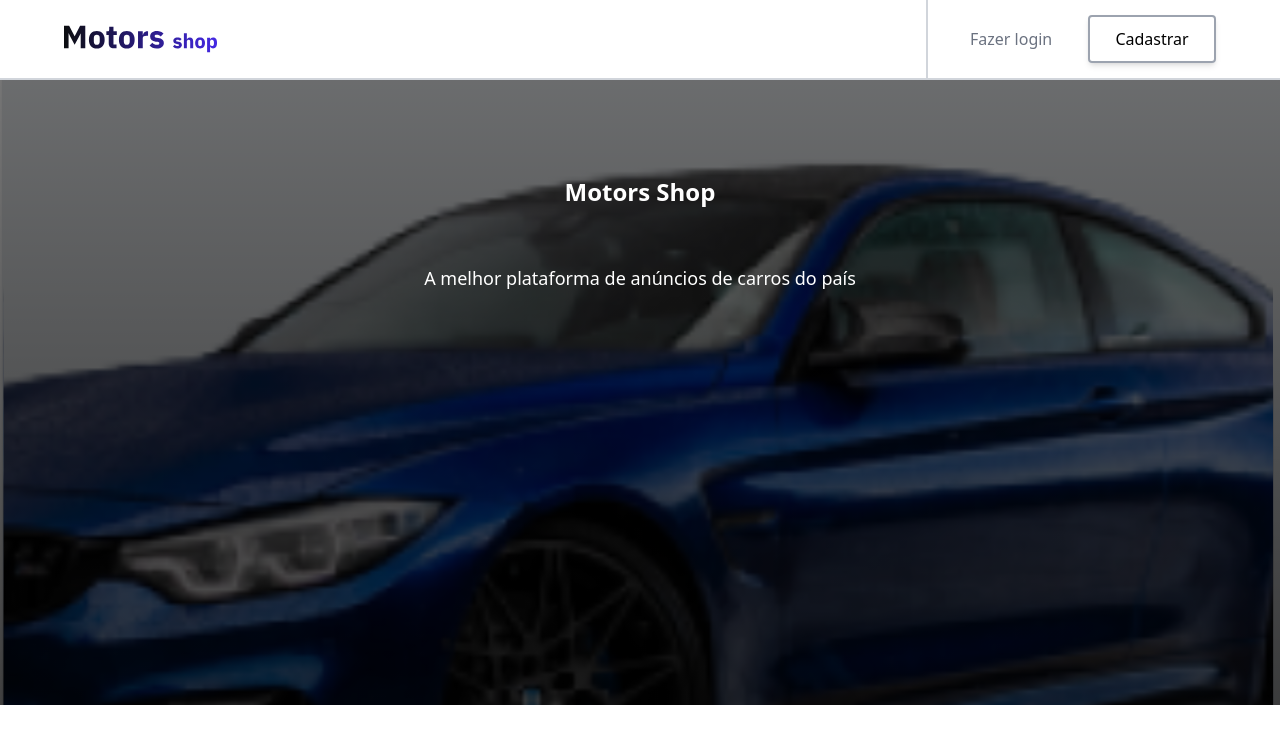
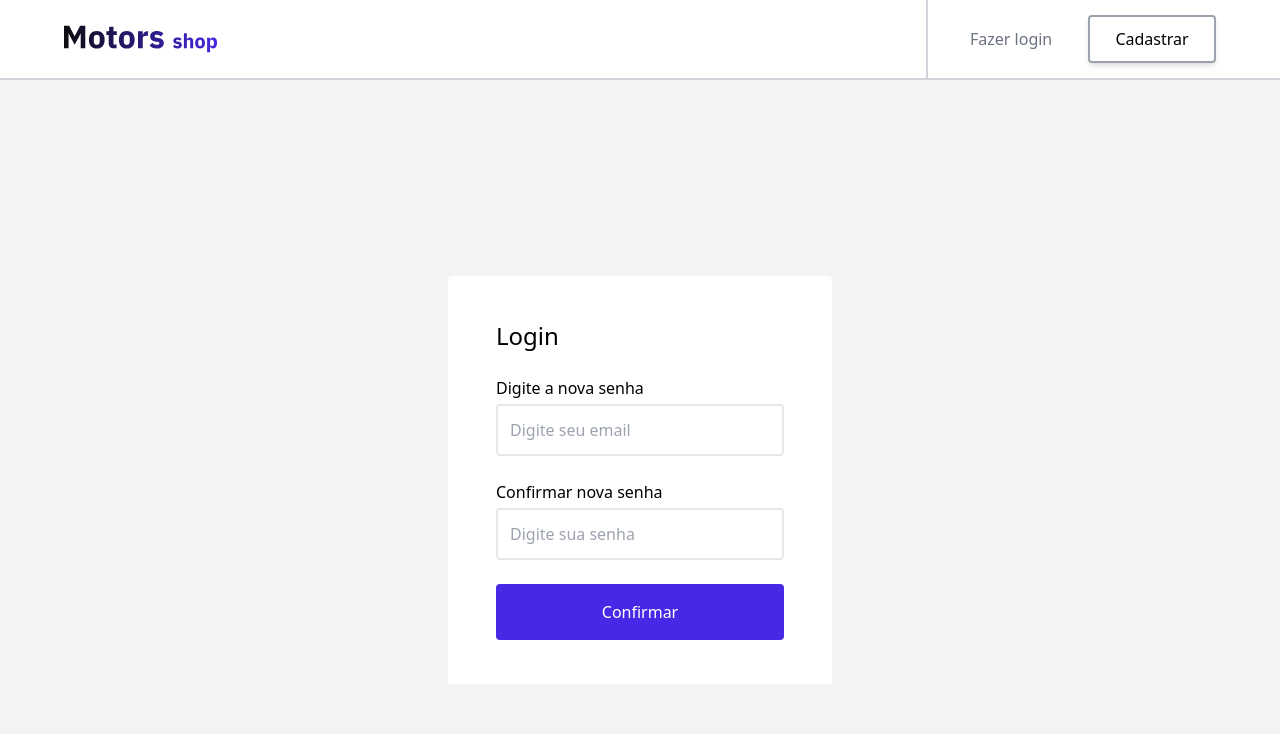
Before and after one commit to motors-shop-grupo1-t14-alex/motors-shop-front-end, a React (Vite) app: page /passwordRecovery in a window 1280 px wide. Before the commit this address led to /. Shown: the top 734 px of the page. Built offline with nearby package versions, Linux system fonts and the light colour scheme.

Commit message:
feat: create page and form

```diff
--- a/src/components/loginForm/index.tsx
+++ b/src/components/loginForm/index.tsx
@@ -20,10 +20,10 @@ export const FormLogin = (): JSX.Element => {
     });
 
     return (
-    <main className="bg-grey8 flex items-center justify-center h-700px mobileGG:h-screen py-8 font-medium">
+        <main className="bg-grey8 flex flex-col items-center justify-center h-700px mobileGG:h-screen py-8 font-medium">
             <Form
                 onSubmit={handleSubmit(login)}
-        inputCSS="flex flex-col transition-all gap-6 py-8 px-4 rounded bg-white justify-center items-center w-95/100 md:w-1/2 lg:w-1/3 xl:w-30/100 2xl:w-1/4 md:py-11 md:px-12"
+                inputCSS="flex flex-col transition-all gap-6 pt-8 pb-5 px-4 rounded-t bg-white justify-center items-center w-95/100 md:w-1/2 lg:w-1/3 xl:w-30/100 2xl:w-1/4 md:pt-11 md:pb-5 md:px-12"
             >
                 <h2 className="text-2xl w-full">Login</h2>
                 <section className="w-full relative flex flex-col">
@@ -55,13 +55,18 @@ export const FormLogin = (): JSX.Element => {
                     </span>
                 </section>
 
-        <button className="text-sm opacity-80 disabled:true w-full flex justify-end items-start ">
-          <p>Esqueci minha senha</p>
-        </button>
-
                 <button className="p-4 bg-brand1 text-white rounded w-full">
                     Entrar
                 </button>
+            </Form>
+
+            <div className="flex flex-col transition-all gap-6 px-4 rounded-b bg-white justify-center items-center w-95/100 md:w-1/2 lg:w-1/3 xl:w-30/100 2xl:w-1/4 md:pb-11 md:px-12">
+                <Link
+                    to="/passwordRecovery"
+                    className="text-sm opacity-80 disabled:true w-full flex justify-end items-start "
+                >
+                    Esqueci minha senha
+                </Link>
 
                 <p>Ainda não possui conta?</p>
 
@@ -71,7 +76,7 @@ export const FormLogin = (): JSX.Element => {
                 >
                     Cadastrar
                 </Link>
-      </Form>
+            </div>
         </main>
     );
 };
--- a/src/contexts/userContext/index.tsx
+++ b/src/contexts/userContext/index.tsx
@@ -38,7 +38,14 @@ export const UserProvider = ({ children }: iUserContextProps) => {
             const response = await api.post("/login", data);
             localStorage.setItem("@TOKEN", JSON.stringify(response.data.token));
             localStorage.setItem("@ID", JSON.stringify(response.data.user.id));
-            localStorage.setItem("@INFOS", JSON.stringify({name: response.data.user.name, is_seller: response.data.user.is_seller, description: response.data.user.description}))
+            localStorage.setItem(
+                "@INFOS",
+                JSON.stringify({
+                    name: response.data.user.name,
+                    is_seller: response.data.user.is_seller,
+                    description: response.data.user.description,
+                })
+            );
             setUser(response.data.user);
             navigate("/");
         } catch (error) {
--- /dev/null
+++ b/src/pages/passwordRecoveryPage/index.tsx
@@ -0,0 +1,66 @@
+import { useForm } from "react-hook-form";
+import { Footer } from "../../components/footer";
+import { Header } from "../../components/header";
+import { RecoveryPasswordData, recoveryPasswordSchema } from "./validators";
+import { zodResolver } from "@hookform/resolvers/zod";
+import { Form } from "../../components/form";
+import { Input } from "../../components/input";
+
+export const RecoveryPassword = (): JSX.Element => {
+    const {
+        register,
+        handleSubmit,
+        formState: { errors },
+    } = useForm<RecoveryPasswordData>({
+        mode: "onChange",
+        resolver: zodResolver(recoveryPasswordSchema),
+    });
+    return (
+        <>
+            <Header />
+            <main className="bg-grey8 flex flex-col items-center justify-center h-700px mobileGG:h-screen py-8 font-medium">
+                <Form
+                    onSubmit={(data) => console.log(data)}
+                    inputCSS="flex flex-col transition-all gap-6 pt-8 py-5 px-4 rounded-t bg-white justify-center items-center w-95/100 md:w-1/2 lg:w-1/3 xl:w-30/100 2xl:w-1/4 md:py-11  md:px-12"
+                >
+                    <h2 className="text-2xl w-full">Login</h2>
+                    <section className="w-full relative flex flex-col">
+                        <Input
+                            children={"Digite a nova senha"}
+                            css="gap-1"
+                            id="password"
+                            inputCSS="w-full p-3 rounded bg-white border-gray7 border-2"
+                            placeHolder="Digite seu email"
+                            type="password"
+                            register={register("password")}
+                        />
+                        <span className="opacity-70 w-full absolute -bottom-5 text-sm">
+                            {errors?.password ? errors.password.message : null}
+                        </span>
+                    </section>
+                    <section className="w-full relative flex flex-col">
+                        <Input
+                            children={"Confirmar nova senha"}
+                            css="gap-1"
+                            id="password"
+                            inputCSS="w-full p-3 rounded bg-white border-gray7 border-2"
+                            placeHolder="Digite sua senha"
+                            type="password"
+                            register={register("confirmPassword")}
+                        />
+                        <span className="opacity-70 w-full absolute -bottom-5 text-sm">
+                            {errors?.confirmPassword
+                                ? errors.confirmPassword.message
+                                : null}
+                        </span>
+                    </section>
+
+                    <button className="p-4 bg-brand1 text-white rounded w-full">
+                        Confirmar
+                    </button>
+                </Form>
+            </main>
+            <Footer />
+        </>
+    );
+};
--- /dev/null
+++ b/src/pages/passwordRecoveryPage/validators.ts
@@ -0,0 +1,13 @@
+import { z } from "zod";
+
+export const recoveryPasswordSchema = z
+    .object({
+        password: z.string().nonempty("Senha é obrigatória"),
+        confirmPassword: z.string().nonempty("Senha é obrigatória"),
+    })
+    .refine((data) => data.password === data.confirmPassword, {
+        message: "Senhas não correspondem",
+        path: ["confirmPassword"],
+    });
+
+export type RecoveryPasswordData = z.infer<typeof recoveryPasswordSchema>;
--- a/src/routes/index.tsx
+++ b/src/routes/index.tsx
@@ -5,6 +5,7 @@ import { ProductPage } from "../pages/ProductPage";
 import { RegisterPage } from "../pages/registerPage";
 import { UserPage } from "../pages/userPage";
 import { Providers } from "../contexts/providers";
+import { RecoveryPassword } from "../pages/passwordRecoveryPage";
 
 export const MainRoutes = () => {
     return (
@@ -15,6 +16,10 @@ export const MainRoutes = () => {
                 <Route path="/login" element={<LoginPage />} />
                 <Route path="/register" element={<RegisterPage />} />
                 <Route path="/user" element={<UserPage />} />
+                <Route
+                    path="/passwordRecovery"
+                    element={<RecoveryPassword />}
+                />
                 <Route path="*" element={<Navigate to={"/"} />} />
             </Routes>
         </Providers>
```
Also changed, not shown: src/components/registerForm/index.tsx (+16 -6 lines). Lines whose indentation alone changed are shown as unchanged.
